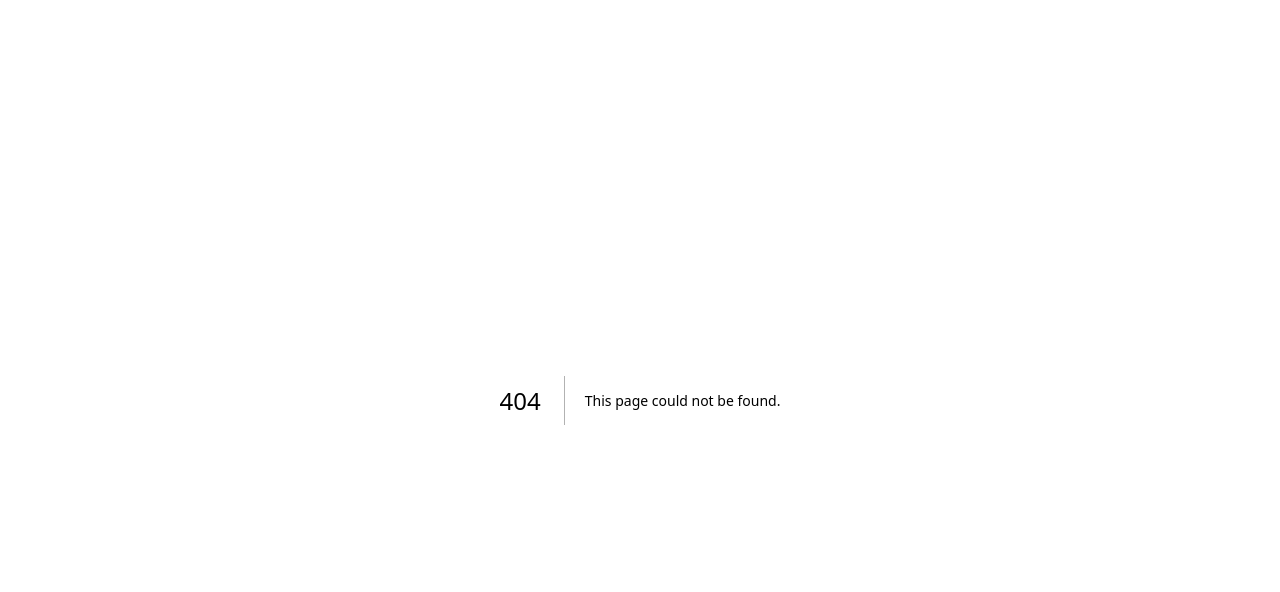
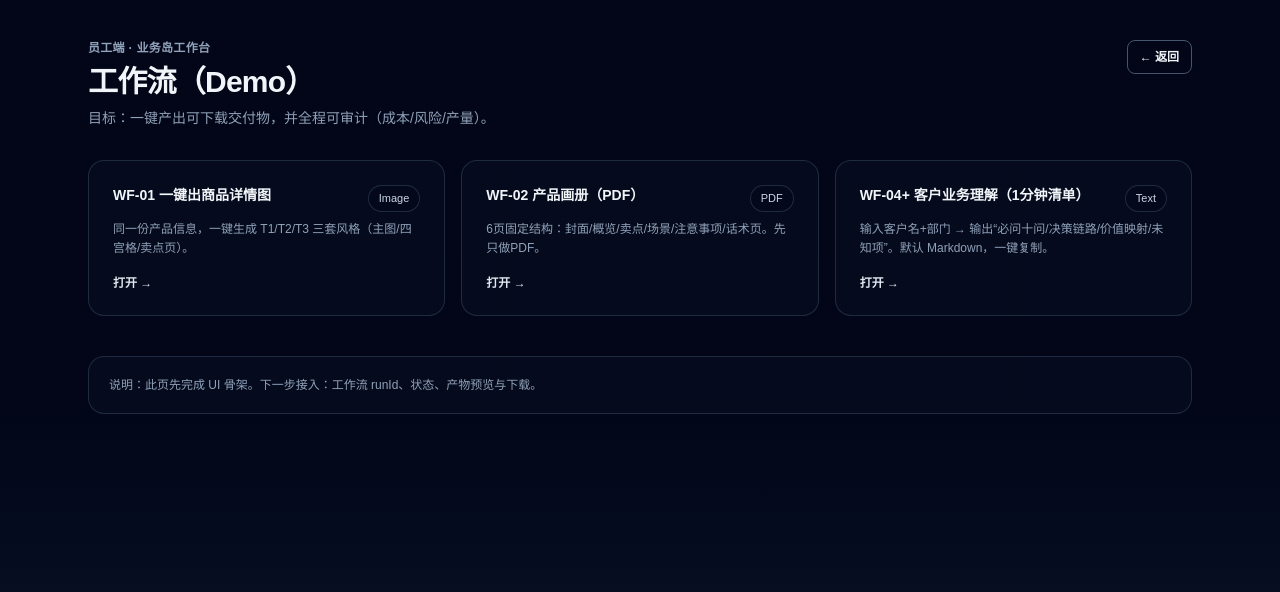
Before and after one commit to RubyXYTeam/ai-efficiency-demo, a Next.js app: page /employee/workbench in a window 1280 px wide. Before the commit this address had no page. Shown: the top 592 px of the page. Built offline with nearby package versions, Linux system fonts and the light colour scheme.

Commit message:
feat: add demo routes skeleton (login + workbench)

```diff
--- /dev/null
+++ b/src/app/employee/workbench/page.tsx
@@ -0,0 +1,86 @@
+import Link from "next/link";
+
+function Card({
+  title,
+  desc,
+  href,
+  badge,
+}: {
+  title: string;
+  desc: string;
+  href: string;
+  badge?: string;
+}) {
+  return (
+    <Link
+      href={href}
+      className="block rounded-2xl border border-slate-700/60 bg-slate-900/30 p-6 hover:border-slate-400/60 transition"
+    >
+      <div className="flex items-start justify-between gap-3">
+        <div className="text-sm font-semibold text-slate-100">{title}</div>
+        {badge ? (
+          <span className="rounded-full border border-slate-700/60 bg-slate-950/30 px-2.5 py-1 text-[11px] text-slate-300">
+            {badge}
+          </span>
+        ) : null}
+      </div>
+      <div className="mt-2 text-xs text-slate-400 leading-relaxed">{desc}</div>
+      <div className="mt-4 text-xs font-semibold text-slate-200">打开 →</div>
+    </Link>
+  );
+}
+
+export default function WorkbenchPage() {
+  return (
+    <div className="min-h-screen bg-gradient-to-b from-slate-950 via-slate-950 to-slate-900 text-slate-100">
+      <div className="mx-auto max-w-6xl px-6 py-10">
+        <div className="flex items-start justify-between gap-4">
+          <div>
+            <div className="text-xs font-semibold tracking-wide text-slate-400">
+              员工端 · 业务岛工作台
+            </div>
+            <h1 className="mt-2 text-2xl sm:text-3xl font-bold tracking-tight">
+              工作流（Demo）
+            </h1>
+            <p className="mt-2 text-sm text-slate-400">
+              目标：一键产出可下载交付物，并全程可审计（成本/风险/产量）。
+            </p>
+          </div>
+          <div className="flex gap-2">
+            <Link
+              href="/login"
+              className="rounded-lg border border-slate-600 px-3 py-2 text-xs font-semibold hover:border-slate-400 transition"
+            >
+              ← 返回
+            </Link>
+          </div>
+        </div>
+
+        <div className="mt-8 grid grid-cols-1 md:grid-cols-2 xl:grid-cols-3 gap-4">
+          <Card
+            title="WF‑01 一键出商品详情图"
+            desc="同一份产品信息，一键生成 T1/T2/T3 三套风格（主图/四宫格/卖点页）。"
+            href="#"
+            badge="Image"
+          />
+          <Card
+            title="WF‑02 产品画册（PDF）"
+            desc="6页固定结构：封面/概览/卖点/场景/注意事项/话术页。先只做PDF。"
+            href="#"
+            badge="PDF"
+          />
+          <Card
+            title="WF‑04+ 客户业务理解（1分钟清单）"
+            desc="输入客户名+部门 → 输出“必问十问/决策链路/价值映射/未知项”。默认 Markdown，一键复制。"
+            href="#"
+            badge="Text"
+          />
+        </div>
+
+        <div className="mt-10 rounded-2xl border border-slate-700/60 bg-slate-900/30 p-5 text-xs text-slate-400">
+          说明：此页先完成 UI 骨架。下一步接入：工作流 runId、状态、产物预览与下载。
+        </div>
+      </div>
+    </div>
+  );
+}
--- /dev/null
+++ b/src/app/login/page.tsx
@@ -0,0 +1,60 @@
+import Link from "next/link";
+
+function RoleCard({
+  title,
+  desc,
+  href,
+}: {
+  title: string;
+  desc: string;
+  href: string;
+}) {
+  return (
+    <Link
+      href={href}
+      className="block rounded-2xl border border-slate-700/60 bg-slate-900/30 p-6 hover:border-slate-400/60 transition"
+    >
+      <div className="text-sm font-semibold text-slate-100">{title}</div>
+      <div className="mt-2 text-xs text-slate-400 leading-relaxed">{desc}</div>
+      <div className="mt-4 text-xs font-semibold text-slate-200">进入 →</div>
+    </Link>
+  );
+}
+
+export default function LoginPage() {
+  return (
+    <div className="min-h-screen bg-gradient-to-b from-slate-950 via-slate-950 to-slate-900 text-slate-100">
+      <div className="mx-auto max-w-5xl px-6 py-12">
+        <div className="text-xs font-semibold tracking-wide text-slate-400">
+          企业 AI 效能中枢（AI‑CoE）Demo
+        </div>
+        <h1 className="mt-3 text-3xl font-bold tracking-tight">三端一体化入口</h1>
+        <p className="mt-3 text-sm text-slate-400">
+          演示版：先跑通“员工端工作台 → 产物输出 → 审计 → 老板端指标（近7天强脱敏）”。
+        </p>
+
+        <div className="mt-8 grid grid-cols-1 md:grid-cols-3 gap-4">
+          <RoleCard
+            title="员工端（WorkBench）"
+            desc="业务岛 + 工作流卡片：一键出商品详情图/产品画册/客户业务理解清单。"
+            href="/employee/workbench"
+          />
+          <RoleCard
+            title="老板端（Dashboard）"
+            desc="近7天：成本 / 产量 / 风险。审计回放为强脱敏摘要。"
+            href="/boss/dashboard"
+          />
+          <RoleCard
+            title="顾问端（Console）"
+            desc="模板库 / DLP 规则 / Mock 产品库（Demo 版配置后台）。"
+            href="/console/mock-products"
+          />
+        </div>
+
+        <div className="mt-10 text-xs text-slate-500">
+          说明：此页面不做真实鉴权，后续接入组织/角色体系。
+        </div>
+      </div>
+    </div>
+  );
+}
--- a/src/app/page.tsx
+++ b/src/app/page.tsx
@@ -1,65 +1,5 @@
-import Image from "next/image";
+import { redirect } from "next/navigation";
 
 export default function Home() {
-  return (
-    <div className="flex min-h-screen items-center justify-center bg-zinc-50 font-sans dark:bg-black">
-      <main className="flex min-h-screen w-full max-w-3xl flex-col items-center justify-between py-32 px-16 bg-white dark:bg-black sm:items-start">
-        <Image
-          className="dark:invert"
-          src="/next.svg"
-          alt="Next.js logo"
-          width={100}
-          height={20}
-          priority
-        />
-        <div className="flex flex-col items-center gap-6 text-center sm:items-start sm:text-left">
-          <h1 className="max-w-xs text-3xl font-semibold leading-10 tracking-tight text-black dark:text-zinc-50">
-            To get started, edit the page.tsx file.
-          </h1>
-          <p className="max-w-md text-lg leading-8 text-zinc-600 dark:text-zinc-400">
-            Looking for a starting point or more instructions? Head over to{" "}
-            <a
-              href="https://vercel.com/templates?framework=next.js&utm_source=create-next-app&utm_medium=appdir-template-tw&utm_campaign=create-next-app"
-              className="font-medium text-zinc-950 dark:text-zinc-50"
-            >
-              Templates
-            </a>{" "}
-            or the{" "}
-            <a
-              href="https://nextjs.org/learn?utm_source=create-next-app&utm_medium=appdir-template-tw&utm_campaign=create-next-app"
-              className="font-medium text-zinc-950 dark:text-zinc-50"
-            >
-              Learning
-            </a>{" "}
-            center.
-          </p>
-        </div>
-        <div className="flex flex-col gap-4 text-base font-medium sm:flex-row">
-          <a
-            className="flex h-12 w-full items-center justify-center gap-2 rounded-full bg-foreground px-5 text-background transition-colors hover:bg-[#383838] dark:hover:bg-[#ccc] md:w-[158px]"
-            href="https://vercel.com/new?utm_source=create-next-app&utm_medium=appdir-template-tw&utm_campaign=create-next-app"
-            target="_blank"
-            rel="noopener noreferrer"
-          >
-            <Image
-              className="dark:invert"
-              src="/vercel.svg"
-              alt="Vercel logomark"
-              width={16}
-              height={16}
-            />
-            Deploy Now
-          </a>
-          <a
-            className="flex h-12 w-full items-center justify-center rounded-full border border-solid border-black/[.08] px-5 transition-colors hover:border-transparent hover:bg-black/[.04] dark:border-white/[.145] dark:hover:bg-[#1a1a1a] md:w-[158px]"
-            href="https://nextjs.org/docs?utm_source=create-next-app&utm_medium=appdir-template-tw&utm_campaign=create-next-app"
-            target="_blank"
-            rel="noopener noreferrer"
-          >
-            Documentation
-          </a>
-        </div>
-      </main>
-    </div>
-  );
+  redirect("/login");
 }
```
